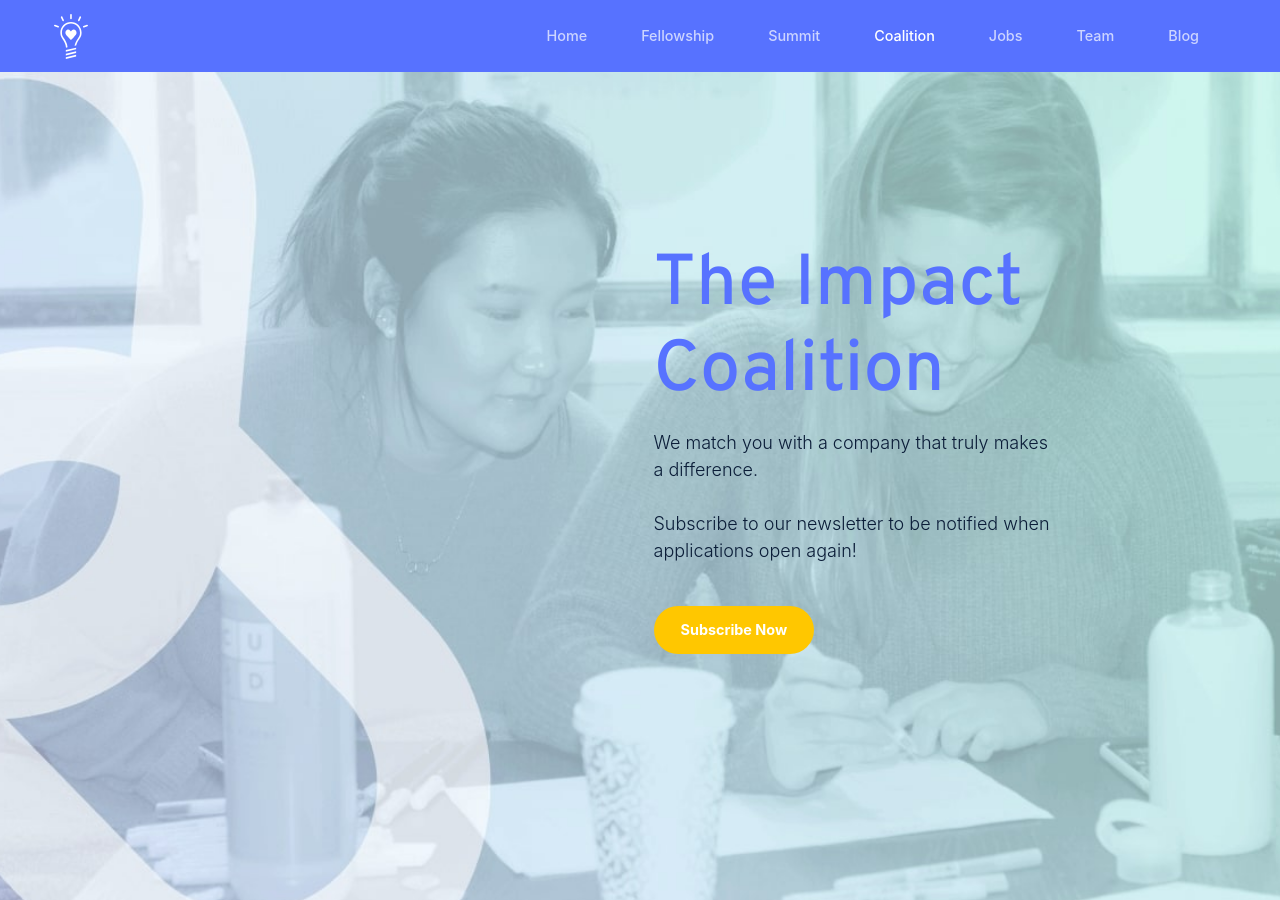
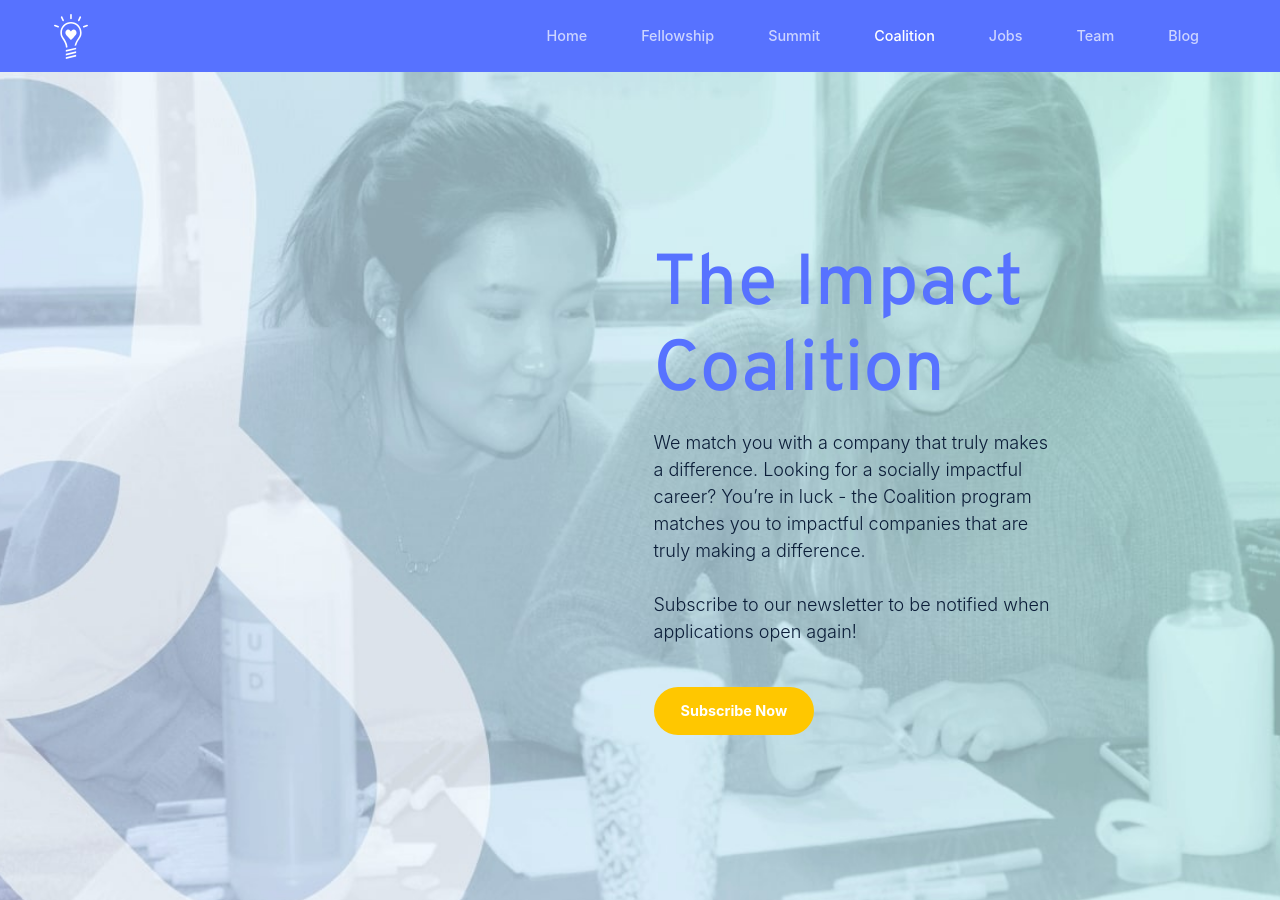
Before and after one commit to impact-labs/impact-labs.github.io, a Jekyll site: the page built from pages/coalition.html, in a window 1280 px wide and 900 px high. Built offline with Jekyll 4.4.1, drawn with Linux system fonts in a browser that asks for light colours.

Commit message:
coalition updates

```diff
--- a/pages/coalition.html
+++ b/pages/coalition.html
@@ -12,6 +12,7 @@ image: /assets/images/seo/coalition.jpg
 				<h1>The Impact Coalition</h1>
 				<p class="lead">
 					We match you with a company that truly makes a difference.
+					Looking for a socially impactful career? You’re in luck - the Coalition program matches you to impactful companies that are truly making a difference.
 					<br/>
 					<br/>
 					Subscribe to our newsletter to be notified when applications open again!
```
